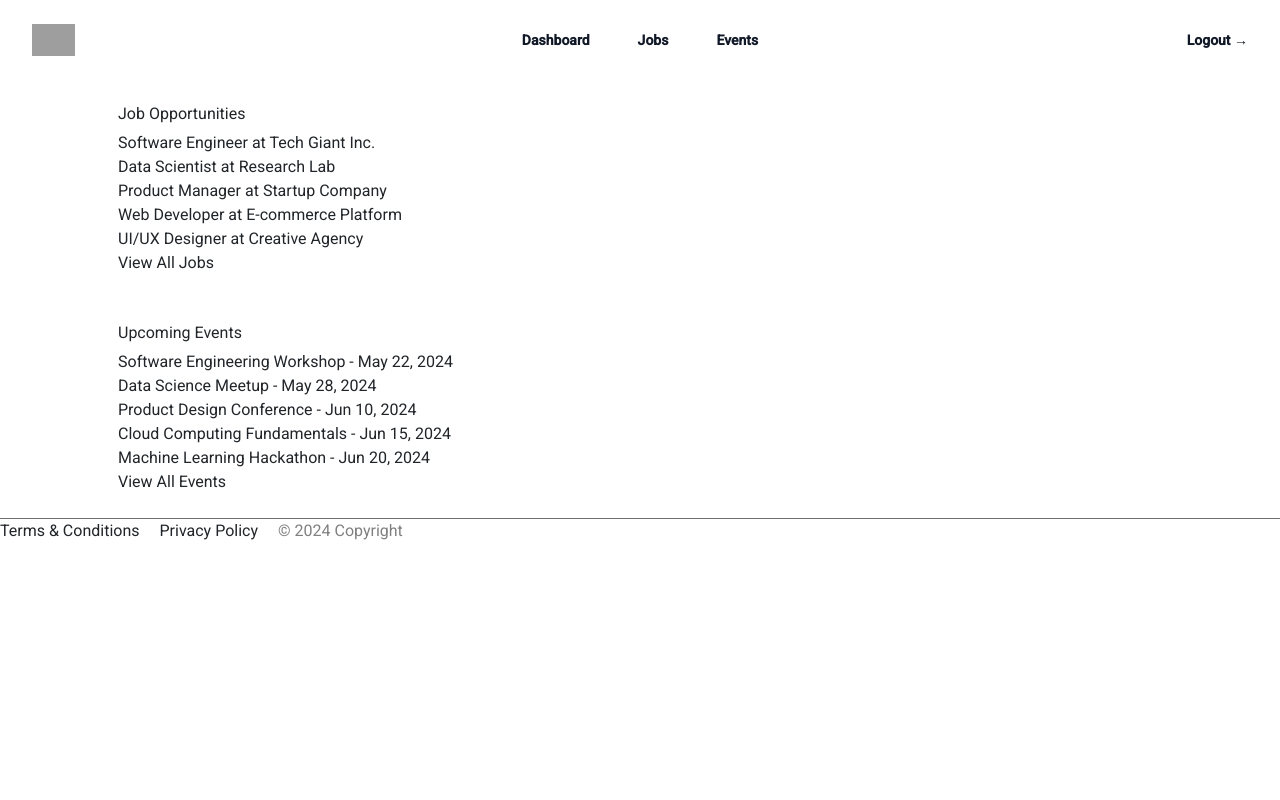
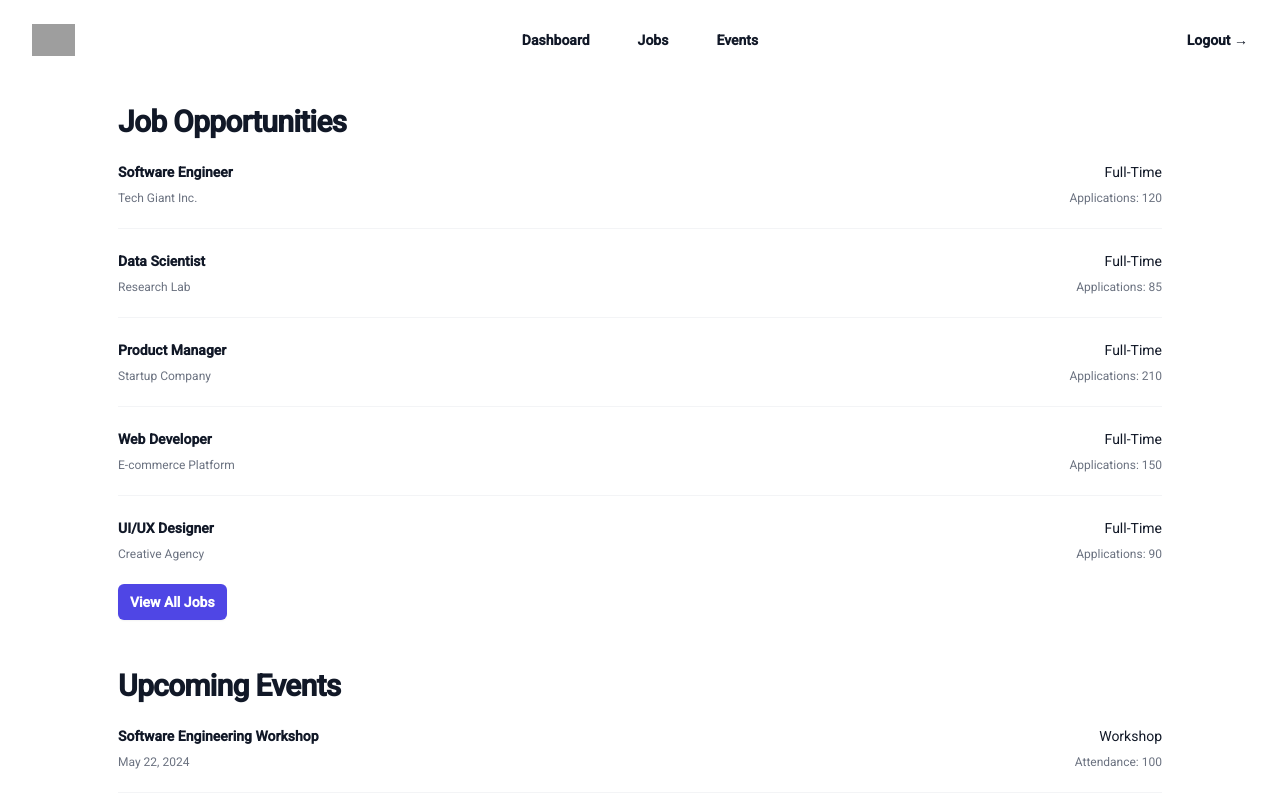
Before and after one commit to liquidrain-zip/integrated-organization-portal, an Angular app: page /dashboard in a window 1280 px wide. Shown: the top 800 px of the page. Built offline with nearby package versions, Linux system fonts and the light colour scheme; no server answers; grey boxes are pictures that could not be loaded.

Commit message:
update dashboard

```diff
--- a/src/app/pages/dashboard/dashboard.component.html
+++ b/src/app/pages/dashboard/dashboard.component.html
@@ -1,24 +1,86 @@
 <div class="container mx-auto px-4 py-8">
   <div class="grid grid-cols-1 md:grid-cols-2 gap-4">
     <div class="bg-white rounded-lg shadow-md p-4">
-      <h2 class="text-xl font-bold mb-2">Job Opportunities</h2>
-      <ul class="list-disc space-y-2">
-        <li *ngFor="let job of jobOpportunities$ | async">
-          {{ job.title }} at {{ job.company }}
+      <h2
+        class="tw-text-2xl tw-font-bold tw-leading-7 tw-text-gray-900 sm:tw-truncate sm:tw-text-3xl sm:tw-tracking-tight"
+      >
+        Job Opportunities
+      </h2>
+      <ul role="list" class="tw-divide-y tw-divide-gray-100">
+        @for (job of jobOpportunities$ | async; track job) {
+        <li class="tw-flex tw-justify-between tw-gap-x-6 tw-py-5">
+          <div class="flex min-w-0 gap-x-4">
+            <div class="tw-min-w-0 tw-flex-auto">
+              <p
+                class="tw-text-sm tw-font-semibold tw-leading-6 tw-text-gray-900"
+              >
+                {{ job.title }}
+              </p>
+              <p
+                class="tw-mt-1 tw-truncate tw-text-xs tw-leading-5 tw-text-gray-500"
+              >
+                {{ job.company }}
+              </p>
+            </div>
+          </div>
+          <div
+            class="tw-hidden tw-shrink-0 sm:tw-flex sm:tw-flex-col sm:tw-items-end"
+          >
+            <p class="tw-text-sm tw-leading-6 tw-text-gray-900">
+              {{ job.type }}
+            </p>
+            <p class="tw-mt-1 tw-text-xs tw-leading-5 tw-text-gray-500">
+              Applications: {{ job.applications }}
+            </p>
+          </div>
         </li>
+        }
       </ul>
-      <a routerLink="/jobs" class="text-blue-500 hover:underline"
+      <a
+        routerLink="/jobs"
+        class="tw-inline-flex tw-items-center tw-rounded-md tw-bg-indigo-600 tw-px-3 tw-py-2 tw-text-sm tw-font-semibold tw-text-white tw-shadow-sm hover:tw-bg-indigo-500 focus-visible:tw-outline focus-visible:tw-outline-2 focus-visible:tw-outline-offset-2 focus-visible:tw-outline-indigo-600"
         >View All Jobs</a
       >
     </div>
     <div class="bg-white rounded-lg shadow-md p-4">
-      <h2 class="text-xl font-bold mb-2">Upcoming Events</h2>
-      <ul class="list-disc space-y-2">
-        <li *ngFor="let event of upcomingEvents$ | async">
-          {{ event.title }} - {{ event.date | date : "mediumDate" }}
+      <h2
+        class="tw-text-2xl tw-font-bold tw-leading-7 tw-text-gray-900 sm:tw-truncate sm:tw-text-3xl sm:tw-tracking-tight"
+      >
+        Upcoming Events
+      </h2>
+      <ul role="list" class="tw-divide-y tw-divide-gray-100">
+        @for (event of upcomingEvents$ | async; track event) {
+        <li class="tw-flex tw-justify-between tw-gap-x-6 tw-py-5">
+          <div class="flex min-w-0 gap-x-4">
+            <div class="tw-min-w-0 tw-flex-auto">
+              <p
+                class="tw-text-sm tw-font-semibold tw-leading-6 tw-text-gray-900"
+              >
+                {{ event.title }}
+              </p>
+              <p
+                class="tw-mt-1 tw-truncate tw-text-xs tw-leading-5 tw-text-gray-500"
+              >
+                {{ event.date | date : "mediumDate" }}
+              </p>
+            </div>
+          </div>
+          <div
+            class="tw-hidden tw-shrink-0 sm:tw-flex sm:tw-flex-col sm:tw-items-end"
+          >
+            <p class="tw-text-sm tw-leading-6 tw-text-gray-900">
+              {{ event.type }}
+            </p>
+            <p class="tw-mt-1 tw-text-xs tw-leading-5 tw-text-gray-500">
+              Attendance: {{ event.attendance }}
+            </p>
+          </div>
         </li>
+        }
       </ul>
-      <a routerLink="/events" class="text-blue-500 hover:underline"
+      <a
+        routerLink="/events"
+        class="tw-inline-flex tw-items-center tw-rounded-md tw-bg-indigo-600 tw-px-3 tw-py-2 tw-text-sm tw-font-semibold tw-text-white tw-shadow-sm hover:tw-bg-indigo-500 focus-visible:tw-outline focus-visible:tw-outline-2 focus-visible:tw-outline-offset-2 focus-visible:tw-outline-indigo-600"
         >View All Events</a
       >
     </div>
--- a/src/app/pages/dashboard/dashboard.component.ts
+++ b/src/app/pages/dashboard/dashboard.component.ts
@@ -8,11 +8,15 @@ import { JobsService } from '../../service/jobs.service';
 interface UpcomingEvent {
   title: string;
   date: Date;
+  type: string;
+  attendance: number;
 }
 
 interface JobOpportunity {
   title: string;
   company: string;
+  type: string;
+  applications: number;
 }
 
 @Component({
--- a/src/app/service/events.service.ts
+++ b/src/app/service/events.service.ts
@@ -6,6 +6,8 @@ import { catchError, map } from 'rxjs/operators';
 interface UpcomingEvent {
   title: string;
   date: Date;
+  type: string;
+  attendance: number;
 }
 
 @Injectable({
@@ -27,36 +29,118 @@ export class EventsService {
 }
 
 const mockEvents: UpcomingEvent[] = [
-  { title: 'Software Engineering Workshop', date: new Date('2024-05-22') },
-  { title: 'Data Science Meetup', date: new Date('2024-05-28') },
-  { title: 'Product Design Conference', date: new Date('2024-06-10') },
-  { title: 'Cloud Computing Fundamentals', date: new Date('2024-06-15') },
-  { title: 'Machine Learning Hackathon', date: new Date('2024-06-20') },
-  { title: 'Blockchain Technology Talk', date: new Date('2024-06-27') },
-  { title: 'Front-End Development Masterclass', date: new Date('2024-07-03') },
-  { title: 'Cybersecurity Awareness Workshop', date: new Date('2024-07-10') },
-  { title: 'Agile Project Management Training', date: new Date('2024-07-17') },
-  { title: 'UI/UX Design for Mobile Apps', date: new Date('2024-07-24') },
   {
-    title: 'Introduction to Artificial Intelligence',
+    title: 'Software Engineering Workshop',
+    date: new Date('2024-05-22'),
+    type: 'Workshop',
+    attendance: 100,
+  },
+  {
+    title: 'Data Science Meetup',
+    date: new Date('2024-05-28'),
+    type: 'Meetup',
+    attendance: 150,
+  },
+  {
+    title: 'Product Design Conference',
+    date: new Date('2024-06-10'),
+    type: 'Conference',
+    attendance: 500,
+  },
+  {
+    title: 'Cloud Computing Fundamentals Course',
+    date: new Date('2024-06-15'),
+    type: 'Course',
+    attendance: 30,
+  },
+  {
+    title: 'Machine Learning Hackathon',
+    date: new Date('2024-06-20'),
+    type: 'Hackathon',
+    attendance: 80,
+  },
+  {
+    title: 'Blockchain Technology Talk',
+    date: new Date('2024-06-27'),
+    type: 'Talk',
+    attendance: 120,
+  },
+  {
+    title: 'Front-End Development Masterclass',
+    date: new Date('2024-07-03'),
+    type: 'Masterclass',
+    attendance: 75,
+  },
+  {
+    title: 'Cybersecurity Awareness Workshop',
+    date: new Date('2024-07-10'),
+    type: 'Workshop',
+    attendance: 200,
+  },
+  {
+    title: 'Agile Project Management Training',
+    date: new Date('2024-07-17'),
+    type: 'Training',
+    attendance: 40,
+  },
+  {
+    title: 'UI/UX Design for Mobile Apps Workshop',
+    date: new Date('2024-07-24'),
+    type: 'Workshop',
+    attendance: 60,
+  },
+  {
+    title: 'Introduction to Artificial Intelligence Seminar',
     date: new Date('2024-08-07'),
+    type: 'Seminar',
+    attendance: 180,
   },
-  { title: 'Big Data Analytics for Business', date: new Date('2024-08-14') },
   {
-    title: 'Internet of Things (IoT) Applications',
+    title: 'Big Data Analytics for Business Conference',
+    date: new Date('2024-08-14'),
+    type: 'Conference',
+    attendance: 350,
+  },
+  {
+    title: 'Internet of Things (IoT) Applications Workshop',
     date: new Date('2024-08-21'),
+    type: 'Workshop',
+    attendance: 90,
   },
-  { title: 'Cloud Security Best Practices', date: new Date('2024-08-28') },
-  { title: 'Software Development for Startups', date: new Date('2024-09-04') },
-  { title: 'Data Visualization with Python', date: new Date('2024-09-11') },
   {
-    title: 'Effective Communication Skills for Developers',
+    title: 'Cloud Security Best Practices Webinar',
+    date: new Date('2024-08-28'),
+    type: 'Webinar',
+    attendance: 250,
+  },
+  {
+    title: 'Software Development for Startups Bootcamp',
+    date: new Date('2024-09-04'),
+    type: 'Bootcamp',
+    attendance: 45,
+  },
+  {
+    title: 'Data Visualization with Python Course',
+    date: new Date('2024-09-11'),
+    type: 'Course',
+    attendance: 20,
+  },
+  {
+    title: 'Effective Communication Skills for Developers Workshop',
     date: new Date('2024-09-18'),
+    type: 'Workshop',
+    attendance: 85,
   },
-  { title: 'Building Scalable Web Applications', date: new Date('2024-09-25') },
-  { title: 'The Future of Work in Tech', date: new Date('2024-10-02') },
   {
-    title: 'Open Source Software Contribution Workshop',
-    date: new Date('2024-10-09'),
+    title: 'Building Scalable Web Applications Conference',
+    date: new Date('2024-09-25'),
+    type: 'Conference',
+    attendance: 600,
+  },
+  {
+    title: 'The Future of Work in Tech Panel Discussion',
+    date: new Date('2024-10-02'),
+    type: 'Discussion',
+    attendance: 150,
   },
 ];
--- a/src/app/service/jobs.service.ts
+++ b/src/app/service/jobs.service.ts
@@ -6,6 +6,8 @@ import { catchError } from 'rxjs/operators';
 interface JobOpportunity {
   title: string;
   company: string;
+  type: string;
+  applications: number;
 }
 
 @Injectable({
@@ -24,24 +26,118 @@ export class JobsService {
 }
 
 const mockJobs: JobOpportunity[] = [
-  { title: 'Software Engineer', company: 'Tech Giant Inc.' },
-  { title: 'Data Scientist', company: 'Research Lab' },
-  { title: 'Product Manager', company: 'Startup Company' },
-  { title: 'Web Developer', company: 'E-commerce Platform' },
-  { title: 'UI/UX Designer', company: 'Creative Agency' },
-  { title: 'Full Stack Developer', company: 'Fintech Startup' },
-  { title: 'DevOps Engineer', company: 'Cloud Service Provider' },
-  { title: 'Data Analyst', company: 'Marketing Agency' },
-  { title: 'Software Architect', company: 'Enterprise Software Company' },
-  { title: 'Mobile App Developer', company: 'Social Media Platform' },
-  { title: 'Front-End Developer', company: 'E-learning Platform' },
-  { title: 'Back-End Developer', company: 'Healthcare IT Company' },
-  { title: 'QA Engineer', company: 'Gaming Studio' },
-  { title: 'Business Systems Analyst', company: 'Financial Services Company' },
-  { title: 'IT Support Specialist', company: 'Non-Profit Organization' },
-  { title: 'Network Security Engineer', company: 'Cybersecurity Firm' },
-  { title: 'Data Engineer', company: 'E-commerce Platform' },
-  { title: 'Machine Learning Engineer', company: 'Autonomous Vehicle Company' },
-  { title: 'Product Designer', company: 'Educational Software Company' },
-  { title: 'Content Marketing Specialist', company: 'Tech Startup' },
+  {
+    title: 'Software Engineer',
+    company: 'Tech Giant Inc.',
+    type: 'Full-Time',
+    applications: 120,
+  },
+  {
+    title: 'Data Scientist',
+    company: 'Research Lab',
+    type: 'Full-Time',
+    applications: 85,
+  },
+  {
+    title: 'Product Manager',
+    company: 'Startup Company',
+    type: 'Full-Time',
+    applications: 210,
+  },
+  {
+    title: 'Web Developer',
+    company: 'E-commerce Platform',
+    type: 'Full-Time',
+    applications: 150,
+  },
+  {
+    title: 'UI/UX Designer',
+    company: 'Creative Agency',
+    type: 'Full-Time',
+    applications: 90,
+  },
+  {
+    title: 'DevOps Engineer',
+    company: 'Cloud Service Provider',
+    type: 'Full-Time',
+    applications: 135,
+  },
+  {
+    title: 'Data Analyst',
+    company: 'Marketing Agency',
+    type: 'Full-Time',
+    applications: 105,
+  },
+  {
+    title: 'Software Architect',
+    company: 'Enterprise Software Company',
+    type: 'Full-Time',
+    applications: 70,
+  },
+  {
+    title: 'Mobile App Developer',
+    company: 'Social Media Platform',
+    type: 'Full-Time',
+    applications: 180,
+  },
+  {
+    title: 'Front-End Developer',
+    company: 'E-learning Platform',
+    type: 'Contract',
+    applications: 65,
+  },
+  {
+    title: 'Back-End Developer',
+    company: 'Healthcare IT Company',
+    type: 'Full-Time',
+    applications: 110,
+  },
+  {
+    title: 'QA Engineer',
+    company: 'Gaming Studio',
+    type: 'Full-Time',
+    applications: 140,
+  },
+  {
+    title: 'Business Systems Analyst',
+    company: 'Financial Services Company',
+    type: 'Full-Time',
+    applications: 80,
+  },
+  {
+    title: 'IT Support Specialist',
+    company: 'Non-Profit Organization',
+    type: 'Full-Time',
+    applications: 95,
+  },
+  {
+    title: 'Network Security Engineer',
+    company: 'Cybersecurity Firm',
+    type: 'Full-Time',
+    applications: 160,
+  },
+  {
+    title: 'Data Engineer',
+    company: 'E-commerce Platform',
+    type: 'Full-Time',
+    applications: 125,
+  },
+  {
+    title: 'Machine Learning Engineer',
+    company: 'Autonomous Vehicle Company',
+    type: 'Full-Time',
+    applications: 200,
+  },
+  {
+    title: 'Product Designer',
+    company: 'Educational Software Company',
+    type: 'Full-Time',
+    applications: 100,
+  },
+  {
+    title: 'Content Marketing Specialist',
+    company: 'Tech Startup',
+    type: 'Full-Time',
+    applications: 170,
+  },
 ];
```
